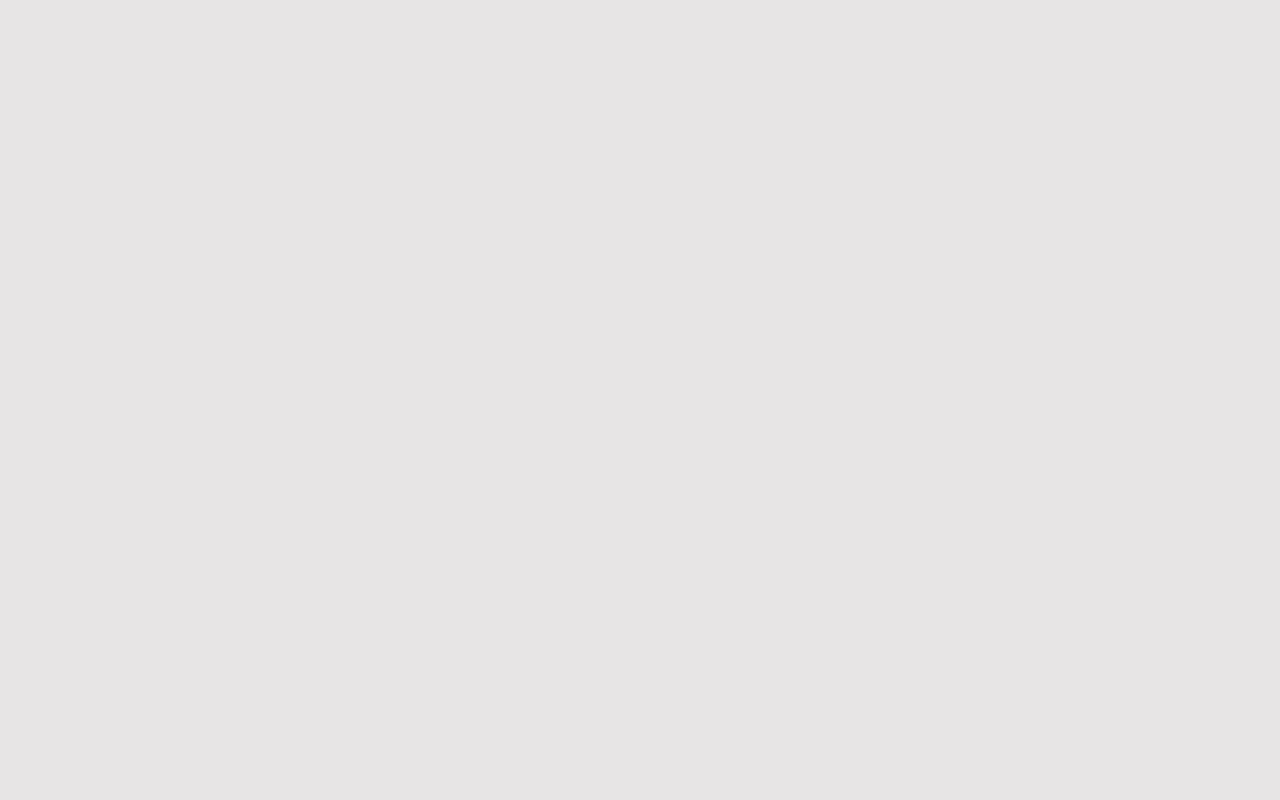
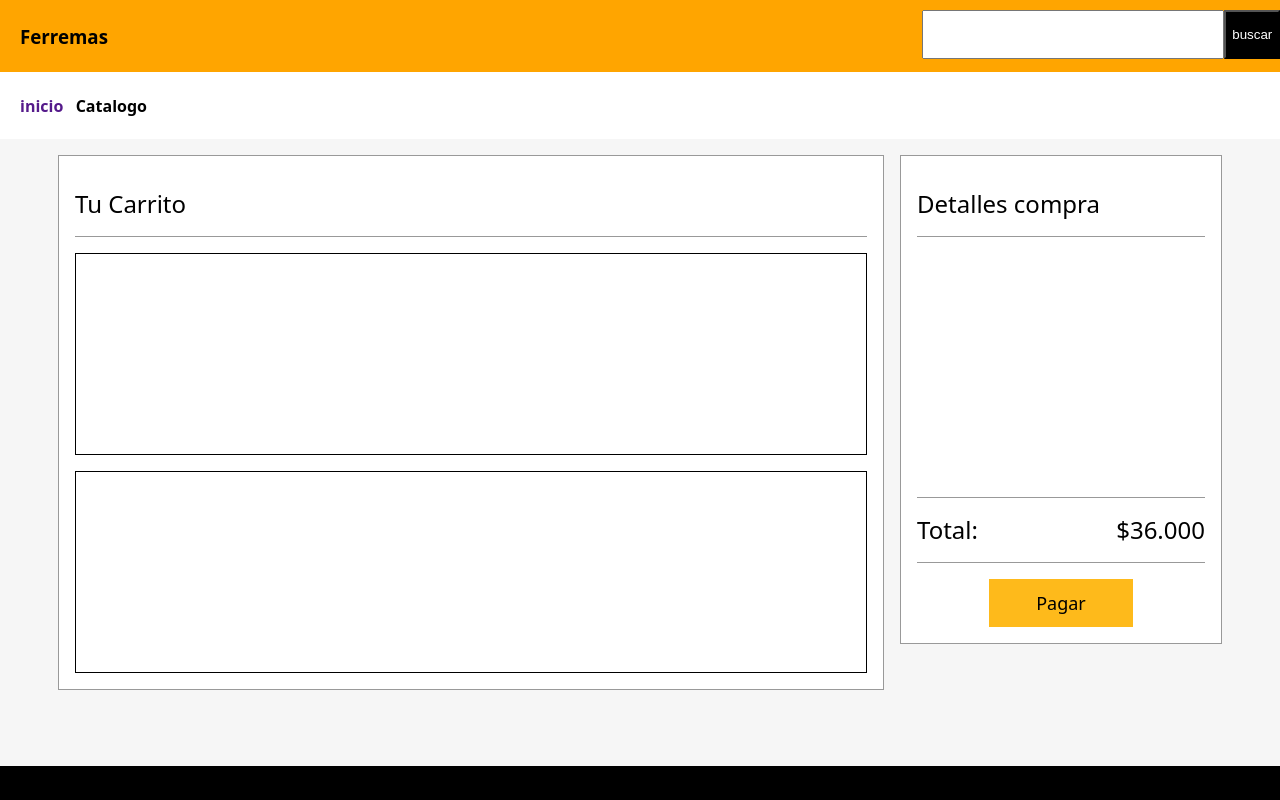
Before and after one commit to BrianMartelA/FerremasIT-Inte-, an Angular app: page /payment in a window 1280 px wide. Before the commit this address led to /. Shown: the top 800 px of the page. Built offline with nearby package versions, Linux system fonts and the light colour scheme.

Commit message:
maqueta base carrito lista

```diff
--- a/src/app/app.routes.ts
+++ b/src/app/app.routes.ts
@@ -2,10 +2,12 @@ import { Routes } from '@angular/router';
 import { HomeComponent } from './pages/home/home.component';
 import { RegisterComponent } from './pages/register/register.component';
 import { CatalogueComponent } from './pages/catalogue/catalogue.component';
+import { PaymentComponent } from './pages/payment/payment.component';
 
 export const routes: Routes = [
   {path:'',redirectTo:'home', pathMatch:'full'},
   {path:'home', component:HomeComponent},
   {path:'register',component:RegisterComponent},
-  {path:'catalogue', component:CatalogueComponent}
+  {path:'catalogue', component:CatalogueComponent},
+  {path:'payment',component:PaymentComponent}
 ];
--- a/src/app/pages/payment/payment.component.css
+++ b/src/app/pages/payment/payment.component.css
@@ -0,0 +1,74 @@
+.bento{
+  display: grid;
+  width: fit-content;
+  grid-template-columns: fit-content fit-content;
+  grid-template-rows: 1fr;
+  gap: 16px;
+  grid-template-areas:
+  "carrito boleta"
+  ;
+}
+
+.carrito{
+  display: flex;
+  flex-direction: column;
+  gap:16px;
+  padding: 16px;
+  height: fit-content;
+  width: 792px;
+  background-color: #fff;
+  border: 1px solid #999;
+}
+.producto{
+  border: 1px solid black;
+  height: 200px;
+}
+
+.boleta{
+  padding: 16px;
+  height: max-content;
+  width: 288px;
+  background-color: #fff;
+  border: 1px solid #999;
+}
+
+.centrar{
+  display: flex;
+  justify-content: center;
+  align-items: center;
+}
+
+.titulo{
+  display: flex;
+  align-items: center;
+  font-size: 24px;
+  height: 64px;
+  border-bottom: 1px solid #999;
+}
+.detalles{
+  border-bottom: 1px solid #999;
+  height: 260px;
+}
+.total{
+  display: flex;
+  align-items: center;
+  font-size: 24px;
+  height: 64px;
+  border-bottom: 1px solid #999;
+  justify-content: space-between;
+}
+
+.boton-container{
+  display: flex;
+  justify-content: center;
+}
+.boton{
+  background-color: #FEBA1B;
+  display: flex;
+  justify-content: center;
+  align-items: center;
+  margin-top: 16px;
+  height: 48px;
+  width: 50%;
+  font-size: large;
+}
--- a/src/app/pages/payment/payment.component.html
+++ b/src/app/pages/payment/payment.component.html
@@ -1 +1,28 @@
-<p>payment works!</p>
+<app-header/>
+<section class="cuerpo centrar">
+  <div class="bento">
+    <div class="carrito">
+      <div class="titulo">
+        <span>Tu Carrito</span>
+      </div>
+      <div class="producto"></div>
+      <div class="producto"></div>
+    </div>
+    <div class="boleta">
+      <div class="titulo">
+        <span>Detalles compra</span>
+      </div>
+      <div class="detalles"></div>
+      <div class="total">
+        <span>Total:</span>
+        <span>$36.000</span>
+      </div>
+      <div class="boton-container">
+        <div class="boton">
+          <span>Pagar</span>
+        </div>
+      </div>
+    </div>
+  </div>
+</section>
+<app-footer/>
--- a/src/app/pages/payment/payment.component.ts
+++ b/src/app/pages/payment/payment.component.ts
@@ -1,9 +1,10 @@
 import { Component } from '@angular/core';
+import { SharedModule } from '../../shared/shared.module';
 
 @Component({
   selector: 'app-payment',
   standalone: true,
-  imports: [],
+  imports: [SharedModule],
   templateUrl: './payment.component.html',
   styleUrl: './payment.component.css'
 })
--- a/src/index.html
+++ b/src/index.html
@@ -7,7 +7,7 @@
   <meta name="viewport" content="width=device-width, initial-scale=1">
   <link rel="icon" type="image/x-icon" href="favicon.ico">
 </head>
-<body style="background-color: rgb(231, 229, 229); margin: 0 auto;">
+<body style="background-color: #F6F6F6; margin: 0 auto;">
   <app-root></app-root>
 </body>
 </html>
```
